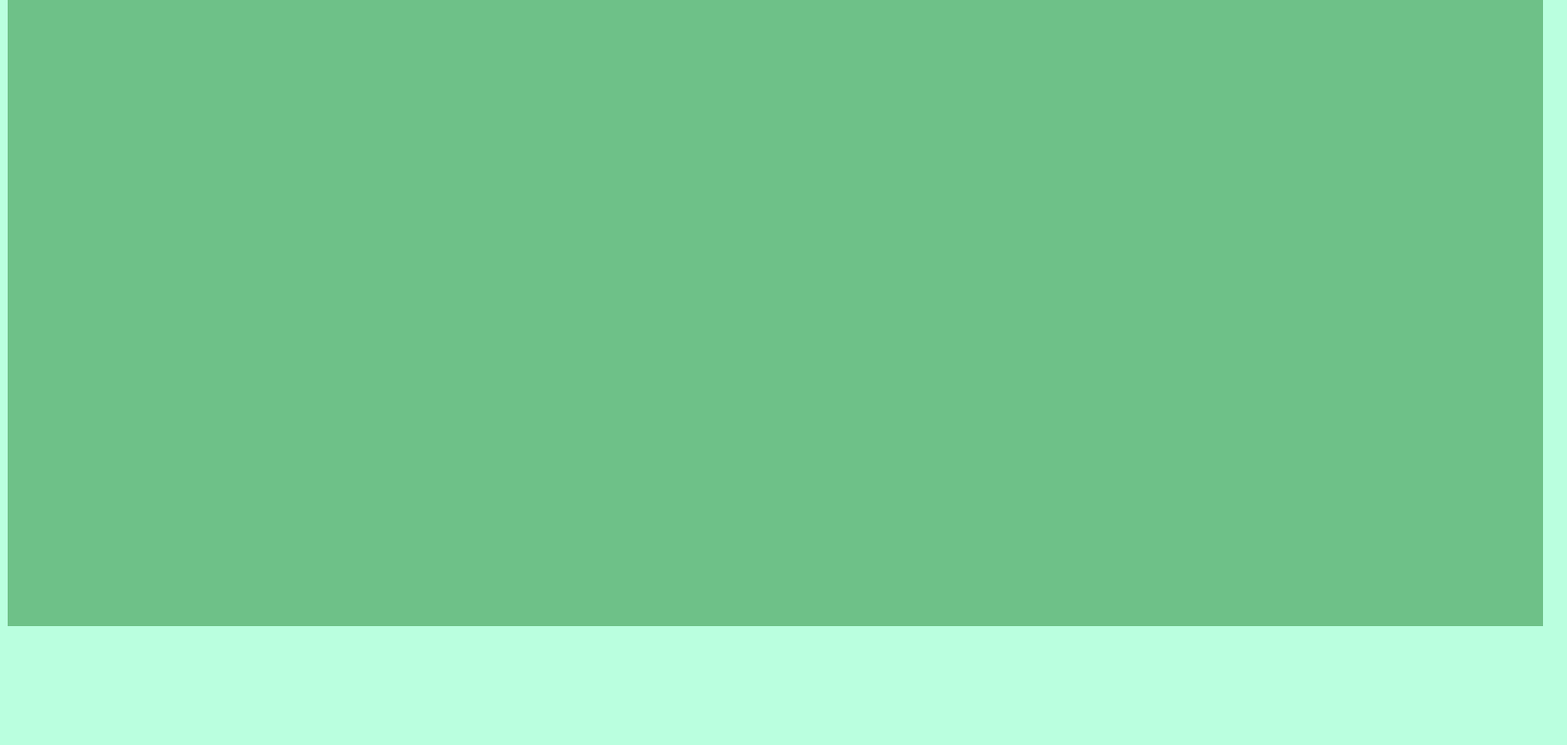
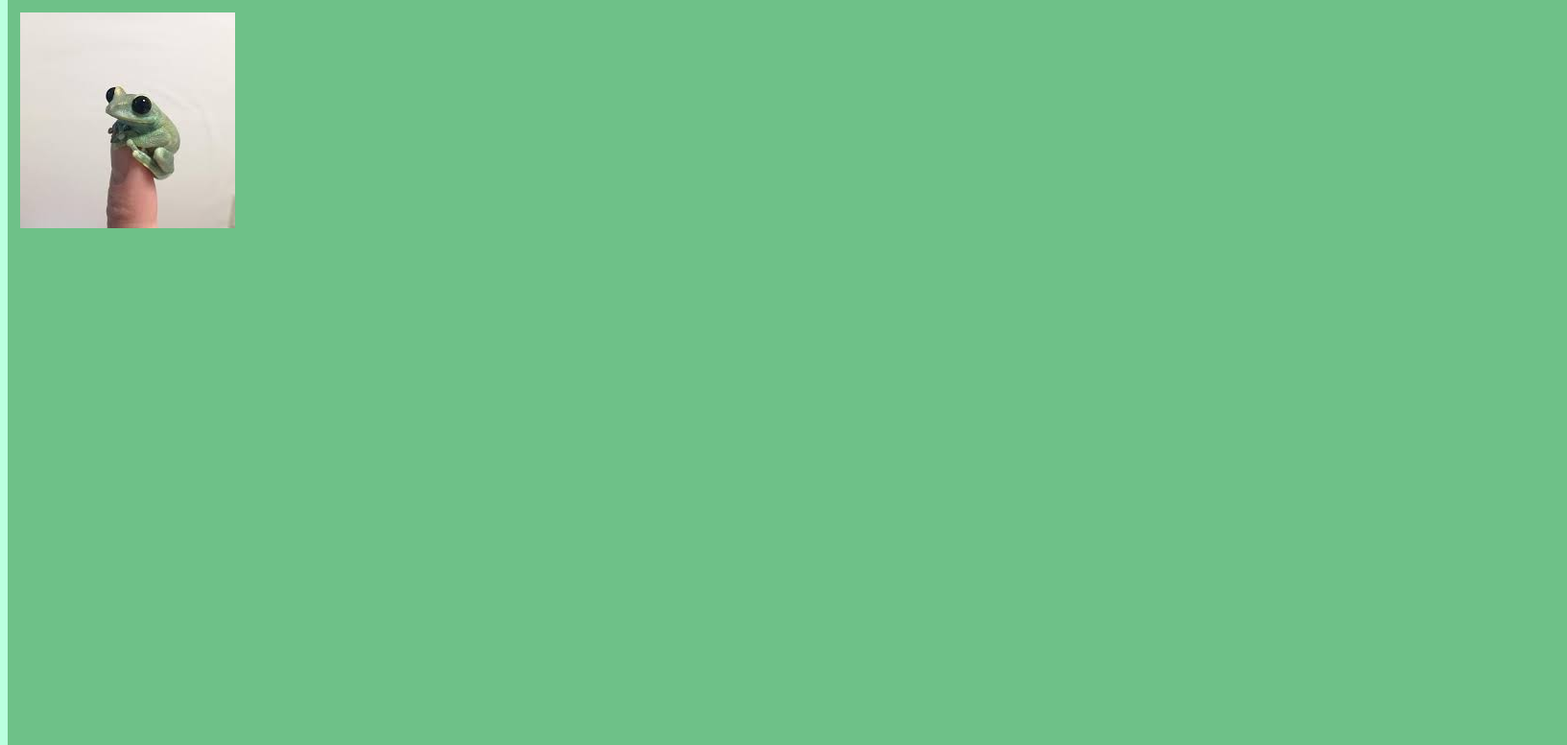
Before and after one commit to Isitaranita/Proyecto-HTML, a plain HTML site: page estanque.html in a window 1280 px wide. Shown: the part 277-1054 px from the top of the page at 96% size, 1633 px wide, since content can reach past the window. Before the commit the page ends 938 px from the top, so only its background shows below. Drawn offline with nearby package versions, Linux system fonts and the light colour scheme; a web font is replaced by a local one.

Commit message:
ajustando la pantalla

```diff
--- a/estanque.css
+++ b/estanque.css
@@ -26,8 +26,10 @@ main {
     width: 100rem;
     height: max-content;
     margin: auto;
+    padding: 1%;
     padding-bottom: 40rem;
     padding-top: .1%;
+    border-radius: 2rem;
 }
 
 header{
--- a/estanque.html
+++ b/estanque.html
@@ -19,6 +19,7 @@
                 <span class="bi bi-water"></span>
                 Estanque</a>
         </nav>
+        <img src="media/ranita1.jpg" alt="">
     </main>
 </body>
 </html>
```
